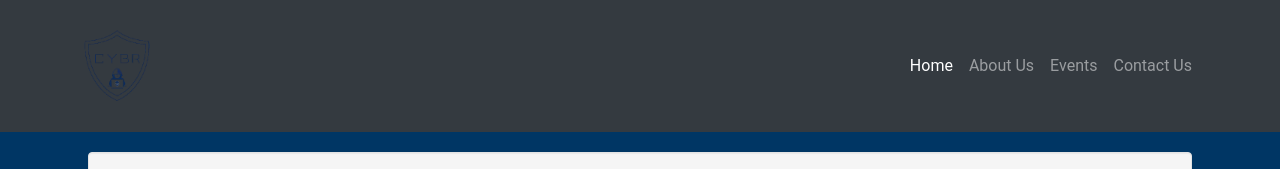
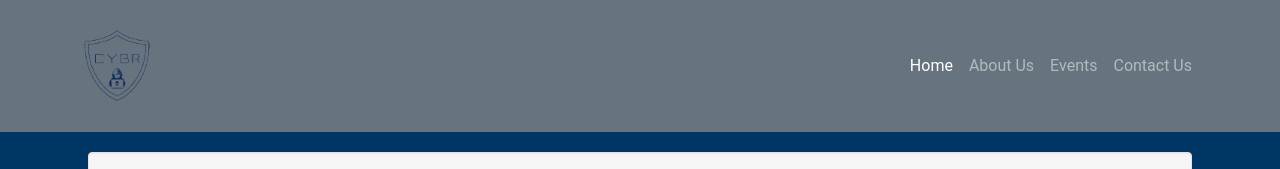
Before and after one commit to GW-Cyber/website, a website: page startbootstrap-bare-gh-pages/index.html in a window 1280 px wide. Shown: the top 169 px of the page. Drawn offline with Linux system fonts and the light colour scheme; files whose address does not match are found by name.

Commit message:
banner color change

```diff
--- a/startbootstrap-bare-gh-pages/index.html
+++ b/startbootstrap-bare-gh-pages/index.html
@@ -17,15 +17,14 @@
 
 
 <link href="../styles.css" rel="stylesheet">
-
-
+<link href="vendor/bootstrap/css/restyle.css" rel="stylesheet">
 
  </head>
 
 <body>
 
-  <!-- Navigation -->
-  <nav class="navbar navbar-expand-lg navbar-dark bg-dark static-top">
+  <!-- Navigation removed "bg-dark" from classes to restyle colors -->
+  <nav class="navbar navbar-expand-lg navbar-dark static-top" style="background-color: #67737e;">
     <div class="container">
       <a href="index.html">
 	      <img src="../images/Cybr.png" style="width: 75px; height: 75px;">
```
